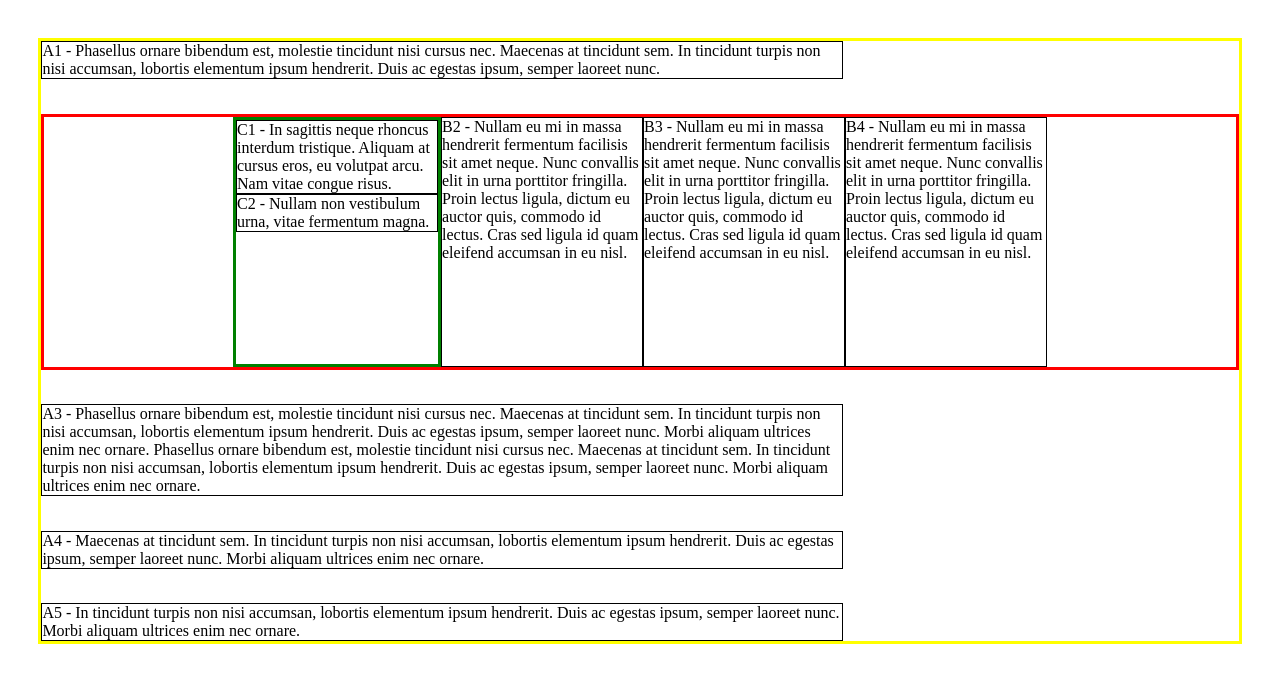
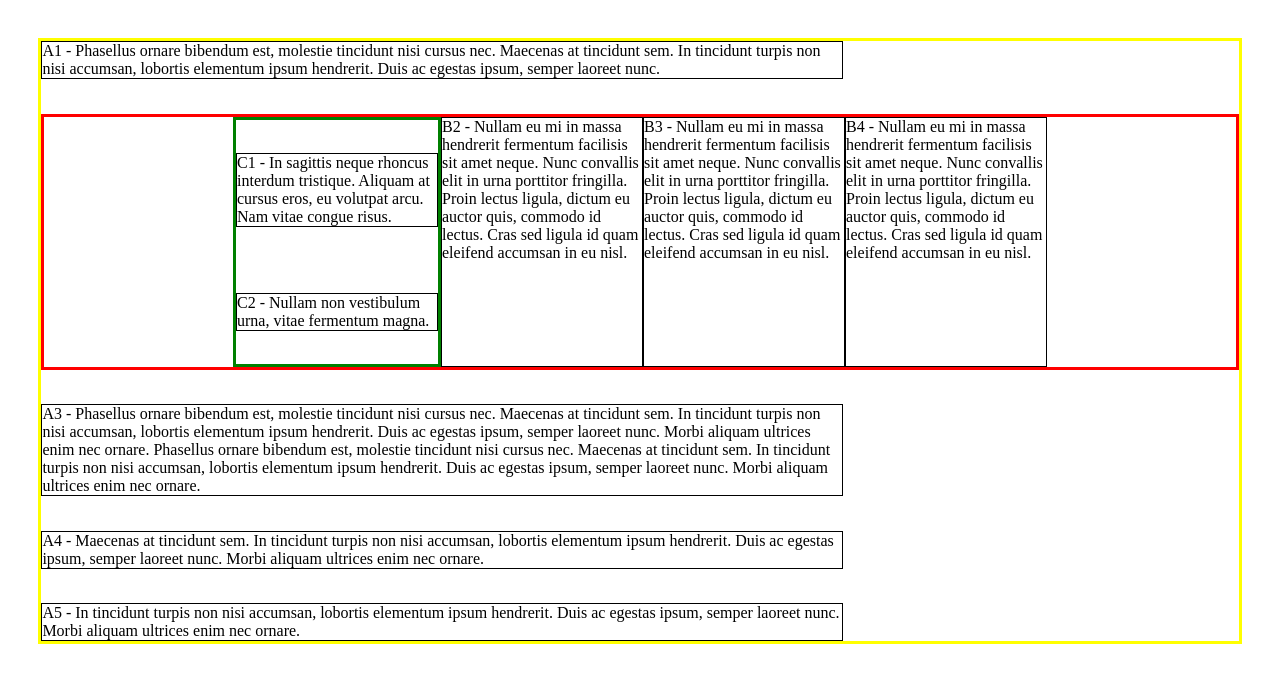
Before and after one commit to K1ngHandy/Distributing-flex-items-along-the-main-axis, a plain HTML site: page index.html in a window 1280 px wide. Drawn offline with Linux system fonts and the light colour scheme.

Commit message:
problem 3 complete

```diff
--- a/index.html
+++ b/index.html
@@ -73,7 +73,9 @@ We are adding some dimensions (width, height) so that we can position items with
     /* PROBLEM 3
       Put some space vertically around container-C flex items:
       */
-    /* ENTER YOUR CODE BELOW */
+    .container-C {
+      justify-content: space-around;
+    }
 
     /* PROBLEM 4
       Some justify-content effects will only become obvious when certain items have a defined width and/or height.
```
